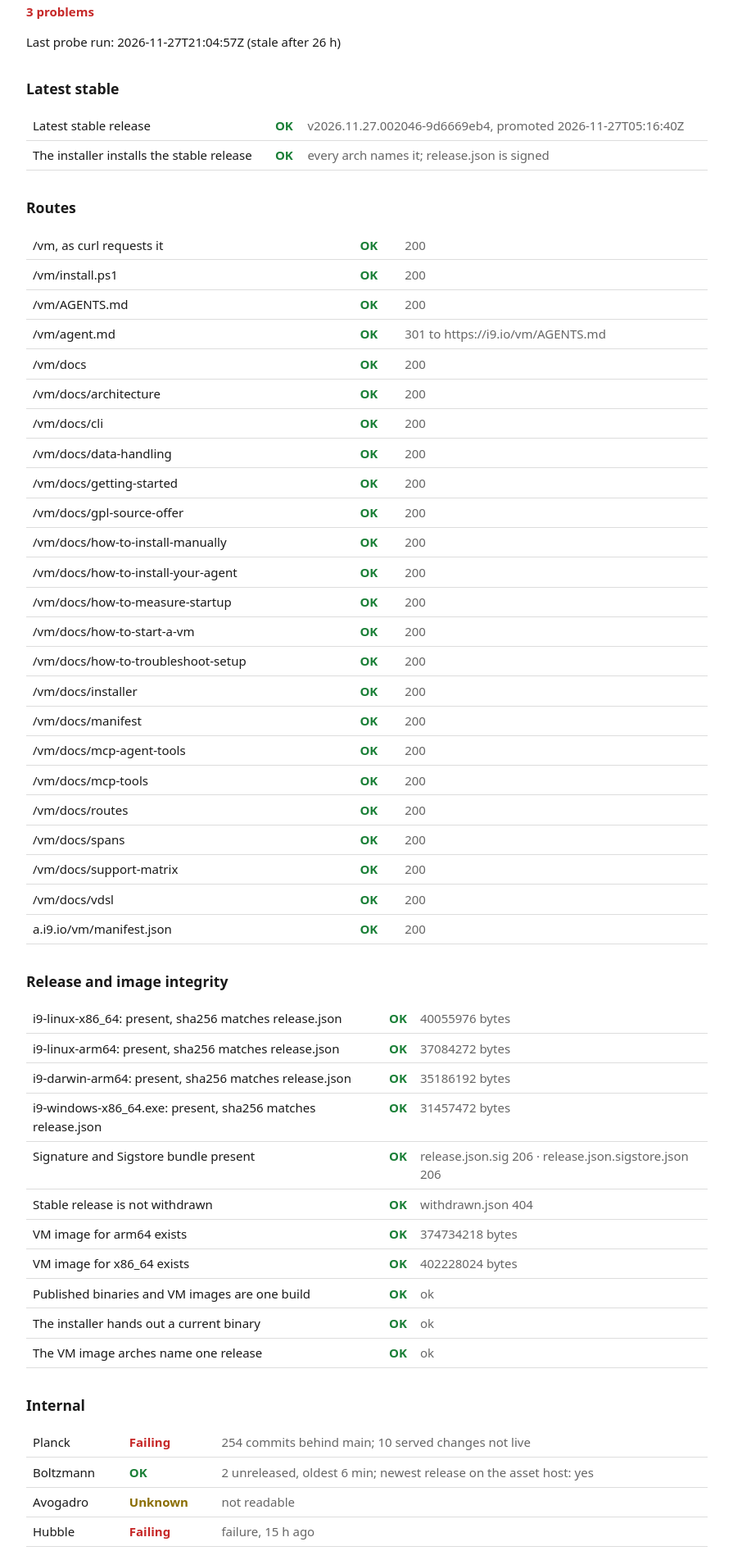
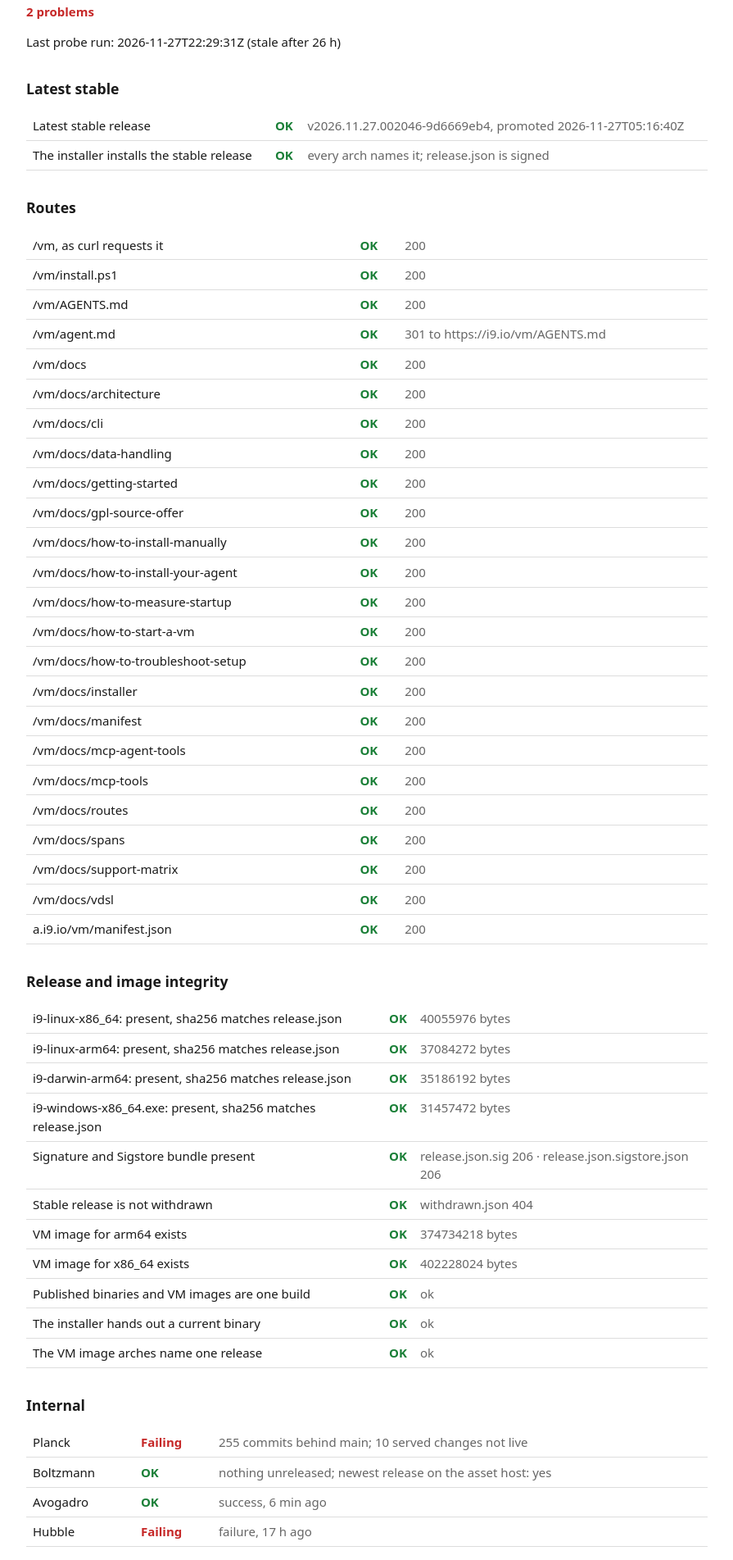
Before and after one commit to i9-io/status.i9.io, a plain HTML site: page index.html in a window 1280 px wide. Shown: the part 77-1980 px from the top of the page at 82% size, without its empty margins (192-1087 px from the left). Drawn offline with Linux system fonts and the light colour scheme.

Commit message:
status: probe result

```diff
--- a/index.html
+++ b/index.html
@@ -11,11 +11,11 @@ td.d{color:var(--muted);overflow-wrap:anywhere}
 #stale{display:none;border:2px solid var(--bad);padding:.6rem;margin:1rem 0}
 body.stale #stale{display:block}body.stale td.s{color:var(--muted)}body.stale #overall{color:var(--muted)}
 </style></head>
-<body data-generated-at="2026-11-27T21:04:57Z" data-stale-after-hours="26">
+<body data-generated-at="2026-11-27T22:29:31Z" data-stale-after-hours="26">
 <h1>i9 status</h1>
-<p id="overall" class="fail"><strong>3 problems</strong></p>
+<p id="overall" class="fail"><strong>2 problems</strong></p>
 <div id="stale"><strong>STALE:</strong> the last probe run was <span id="stale-age"></span> ago. The rows below may not be current.</div>
-<p>Last probe run: <time datetime="2026-11-27T21:04:57Z">2026-11-27T21:04:57Z</time> (stale after 26 h)</p>
+<p>Last probe run: <time datetime="2026-11-27T22:29:31Z">2026-11-27T22:29:31Z</time> (stale after 26 h)</p>
 <h2>Latest stable</h2><table>
 <tr><td>Latest stable release</td><td class="s ok">OK</td><td class="d">v2026.11.27.002046-9d6669eb4, promoted 2026-11-27T05:16:40Z</td></tr>
 <tr><td>The installer installs the stable release</td><td class="s ok">OK</td><td class="d">every arch names it; release.json is signed</td></tr>
@@ -60,10 +60,10 @@ body.stale #stale{display:block}body.stale td.s{color:var(--muted)}body.stale #o
 <tr><td>The VM image arches name one release</td><td class="s ok">OK</td><td class="d">ok</td></tr>
 </table>
 <h2>Internal</h2><table>
-<tr><td>Planck</td><td class="s fail">Failing</td><td class="d">254 commits behind main; 10 served changes not live</td></tr>
-<tr><td>Boltzmann</td><td class="s ok">OK</td><td class="d">2 unreleased, oldest 6 min; newest release on the asset host: yes</td></tr>
-<tr><td>Avogadro</td><td class="s unknown">Unknown</td><td class="d">not readable</td></tr>
-<tr><td>Hubble</td><td class="s fail">Failing</td><td class="d">failure, 15 h ago</td></tr>
+<tr><td>Planck</td><td class="s fail">Failing</td><td class="d">255 commits behind main; 10 served changes not live</td></tr>
+<tr><td>Boltzmann</td><td class="s ok">OK</td><td class="d">nothing unreleased; newest release on the asset host: yes</td></tr>
+<tr><td>Avogadro</td><td class="s ok">OK</td><td class="d">success, 6 min ago</td></tr>
+<tr><td>Hubble</td><td class="s fail">Failing</td><td class="d">failure, 17 h ago</td></tr>
 </table>
 <script>(function(){var b=document.body,t=Date.parse(b.dataset.generatedAt);
 var h=(Date.now()-t)/36e5;if(!(h<+b.dataset.staleAfterHours)){b.classList.add('stale');
```
Also changed, not shown: status.json (+6 -6 lines).
